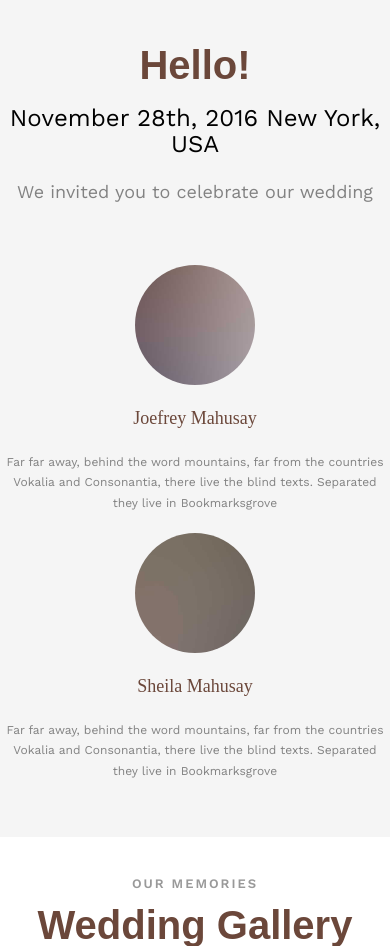
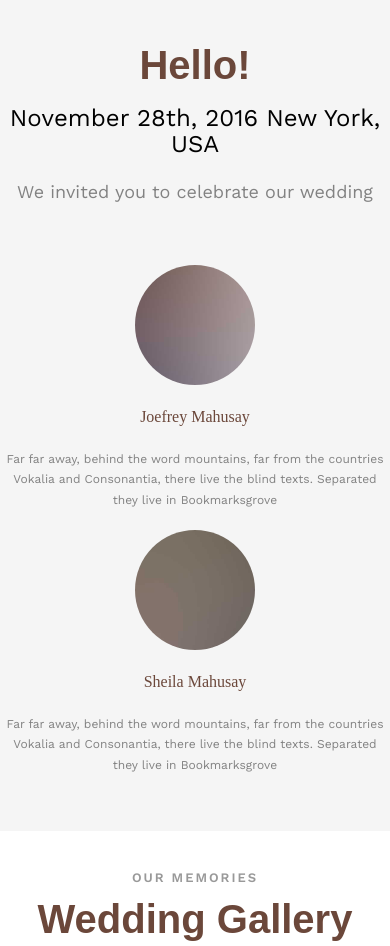
Before and after one commit to shulthon/nikah-rahma, a PHP site: page /gallery.html in a window 390 px wide. Shown: the part 401-1347 px from the top of the page. Run offline with PHP 8.4, Linux system fonts and the light colour scheme; some web fonts are replaced.

Commit message:
Updatenewss

```diff
--- a/shulthonrahma/css/style.css
+++ b/shulthonrahma/css/style.css
@@ -1346,7 +1346,7 @@ span.salam {
 
 @media screen and (max-width: 768px) {
   .desc-bride h3, .desc-groom h3{
-    font-size: 18px !important;
+    font-size: 16px !important;
   }
   span.salam {
     font-size: 18px !important;
```
Also changed, not shown: generate.html (+1 -1 lines).
